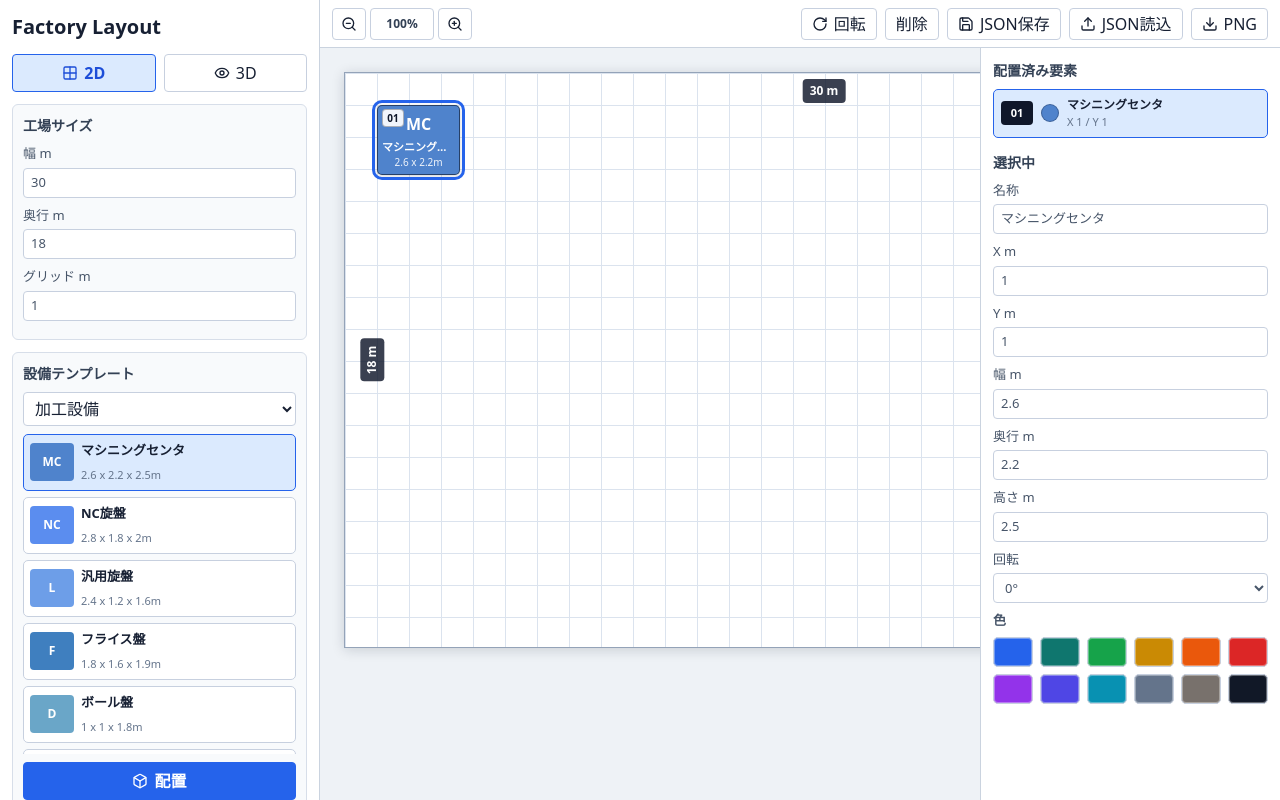
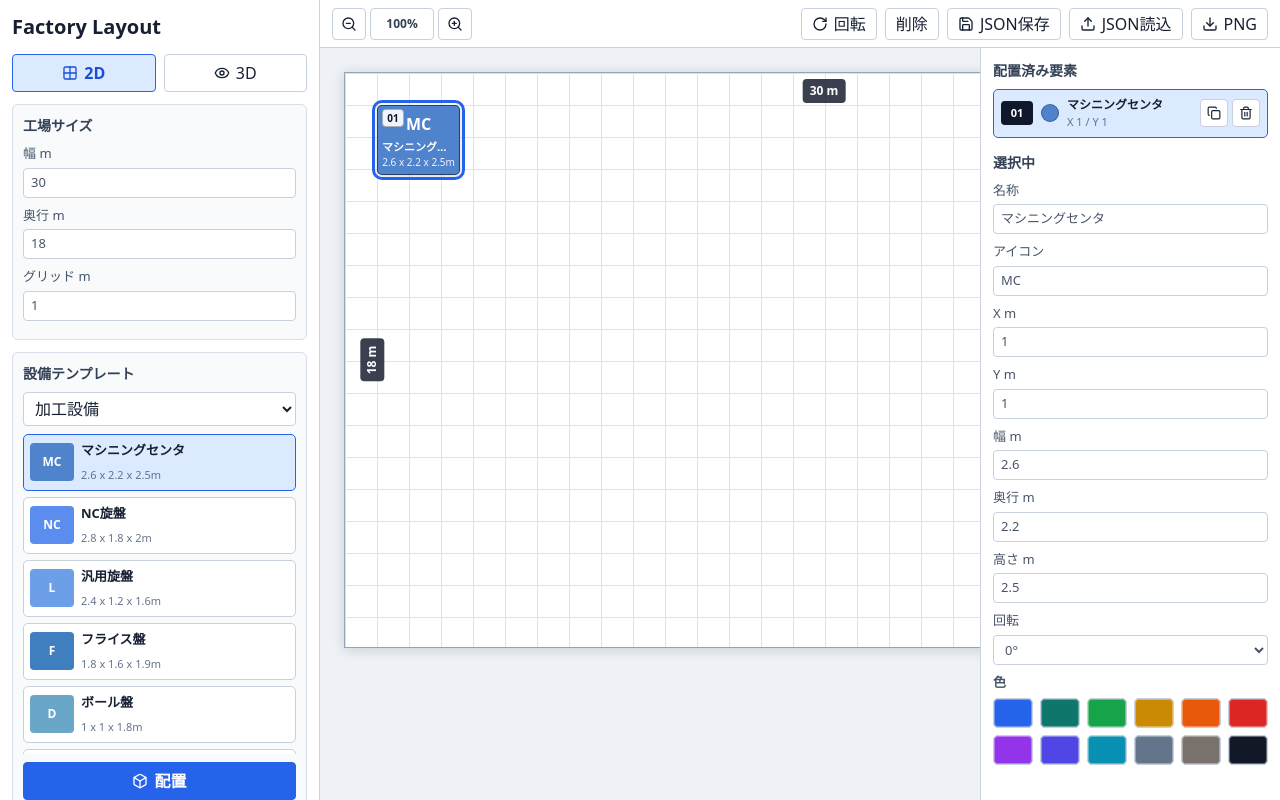
Before and after one commit to PlugBits/factory-layout, a React (Vite) app: page / in a window 1280 px wide. Both pictures are taken after a click on the button "配置". Built offline with nearby package versions, Linux system fonts and the light colour scheme.

Commit message:
Enhance 2D equipment editing

```diff
--- a/src/App.tsx
+++ b/src/App.tsx
@@ -1,5 +1,5 @@
 import { useEffect, useMemo, useRef, useState } from "react";
-import { Box, Download, Eye, Grid2X2, RotateCw, Save, Upload, ZoomIn, ZoomOut } from "lucide-react";
+import { Box, Copy, Download, Eye, Grid2X2, RotateCw, Save, Trash2, Upload, ZoomIn, ZoomOut } from "lucide-react";
 import { toPng } from "html-to-image";
 import * as THREE from "three";
 import { OrbitControls } from "three/examples/jsm/controls/OrbitControls.js";
@@ -62,6 +62,7 @@ const templates: EquipmentTemplate[] = [
   { id: "pallet", name: "パレット置場", category: "logistics", width: 2.4, depth: 1.4, height: 1.2, color: "#c28a4a", icon: "PL" },
   { id: "cart", name: "台車置場", category: "logistics", width: 2.0, depth: 1.2, height: 1.0, color: "#c69a62", icon: "台" },
   { id: "forklift-aisle", name: "フォークリフト通路", category: "logistics", width: 8.0, depth: 3.0, height: 0.05, color: "#facc15", icon: "通" },
+  { id: "walkway", name: "歩行通路", category: "logistics", width: 6.0, depth: 1.2, height: 0.05, color: "#22c55e", icon: "歩" },
   { id: "safety-fence", name: "安全柵", category: "safety", width: 4.0, depth: 0.2, height: 1.2, color: "#f59e0b", icon: "柵" },
   { id: "restricted", name: "立入禁止エリア", category: "safety", width: 3.0, depth: 2.0, height: 0.05, color: "#ef4444", icon: "禁" },
   { id: "fire-ext", name: "消火器", category: "safety", width: 0.4, depth: 0.4, height: 1.0, color: "#dc2626", icon: "火" },
@@ -121,6 +122,7 @@ function App() {
   const [selectedTemplateId, setSelectedTemplateId] = useState(templates[0].id);
   const [items, setItems] = useState<LayoutItem[]>([]);
   const [selectedId, setSelectedId] = useState<string | null>(null);
+  const [sizeEditId, setSizeEditId] = useState<string | null>(null);
   const [zoom, setZoom] = useState(1);
   const [drag, setDrag] = useState<{ id: string; dx: number; dy: number } | null>(null);
   const boardWrapRef = useRef<HTMLDivElement | null>(null);
@@ -130,7 +132,12 @@ function App() {
   const basePxPerMeter = useMemo(() => Math.max(22, Math.min(52, 960 / factory.width)), [factory.width]);
   const pxPerMeter = basePxPerMeter * zoom;
   const selectedItem = items.find((item) => item.id === selectedId) ?? null;
+  const sizeEditItem = items.find((item) => item.id === sizeEditId) ?? null;
   const selectedTemplate = templates.find((template) => template.id === selectedTemplateId) ?? templates[0];
+  const renderItems = useMemo(
+    () => items.map((item, index) => ({ item, itemNumber: index + 1 })).sort((left, right) => Number(isAreaItem(right.item)) - Number(isAreaItem(left.item))),
+    [items]
+  );
 
   const addSelectedTemplate = () => {
     const template = selectedTemplate;
@@ -184,6 +191,24 @@ function App() {
     if (!selectedId) return;
     setItems((current) => current.filter((item) => item.id !== selectedId));
     setSelectedId(null);
+  };
+
+  const deleteItem = (id: string) => {
+    setItems((current) => current.filter((item) => item.id !== id));
+    if (selectedId === id) setSelectedId(null);
+    if (sizeEditId === id) setSizeEditId(null);
+  };
+
+  const duplicateItem = (source: LayoutItem) => {
+    const id = makeId("item");
+    const copy = {
+      ...source,
+      id,
+      x: snap(clamp(source.x + (factory.grid || 1), 0, Math.max(0, factory.width - source.width)), factory.grid),
+      y: snap(clamp(source.y + (factory.grid || 1), 0, Math.max(0, factory.depth - source.depth)), factory.grid)
+    };
+    setItems((current) => [...current, copy]);
+    setSelectedId(id);
   };
 
   const rotateSelected = () => {
@@ -352,18 +377,16 @@ function App() {
               >
                 <div className="dimension dim-width">{factory.width} m</div>
                 <div className="dimension dim-depth">{factory.depth} m</div>
-                {items.map((item, index) => (
+                {renderItems.map(({ item, itemNumber }) => (
                   <LayoutItemView
                     key={item.id}
                     item={item}
-                    itemNumber={index + 1}
+                    itemNumber={itemNumber}
                     selected={item.id === selectedId}
+                    area={isAreaItem(item)}
                     pxPerMeter={pxPerMeter}
                     onPointerDown={(event) => startDrag(event, item)}
-                    onDoubleClick={() => {
-                      const name = window.prompt("設備名を入力してください", item.name);
-                      if (name !== null) updateItem(item.id, { name });
-                    }}
+                    onDoubleClick={() => setSizeEditId(item.id)}
                   />
                 ))}
               </div>
@@ -376,7 +399,7 @@ function App() {
             <div className="panel-title">配置済み要素</div>
             <div className="placed-list">
               {items.length ? items.map((item, index) => (
-                <button
+                <div
                   key={item.id}
                   className={item.id === selectedId ? "placed-item selected" : "placed-item"}
                   onClick={() => setSelectedId(item.id)}
@@ -387,7 +410,27 @@ function App() {
                     <strong>{item.name}</strong>
                     <small>X {item.x} / Y {item.y}</small>
                   </span>
-                </button>
+                  <span className="placed-actions">
+                    <button
+                      onClick={(event) => {
+                        event.stopPropagation();
+                        duplicateItem(item);
+                      }}
+                      aria-label="複製"
+                    >
+                      <Copy size={14} />
+                    </button>
+                    <button
+                      onClick={(event) => {
+                        event.stopPropagation();
+                        deleteItem(item.id);
+                      }}
+                      aria-label="削除"
+                    >
+                      <Trash2 size={14} />
+                    </button>
+                  </span>
+                </div>
               )) : (
                 <p>配置済み要素はありません</p>
               )}
@@ -397,6 +440,7 @@ function App() {
             {selectedItem ? (
               <>
                 <label>名称<input value={selectedItem.name} onChange={(event) => updateItem(selectedItem.id, { name: event.target.value })} /></label>
+                <label>アイコン<input value={selectedItem.icon} maxLength={6} onChange={(event) => updateItem(selectedItem.id, { icon: event.target.value })} /></label>
                 <label>X m<input type="number" value={selectedItem.x} step={factory.grid} onChange={(event) => updateItem(selectedItem.id, { x: Number(event.target.value) })} /></label>
                 <label>Y m<input type="number" value={selectedItem.y} step={factory.grid} onChange={(event) => updateItem(selectedItem.id, { y: Number(event.target.value) })} /></label>
                 <label>幅 m<input type="number" value={selectedItem.width} step={0.1} onChange={(event) => updateItem(selectedItem.id, { width: Number(event.target.value) })} /></label>
@@ -426,28 +470,43 @@ function App() {
           </aside>
         </section>
       </main>
+      {sizeEditItem ? (
+        <div className="modal-backdrop" onMouseDown={() => setSizeEditId(null)}>
+          <div className="size-modal" onMouseDown={(event) => event.stopPropagation()}>
+            <header>
+              <strong>サイズ変更</strong>
+              <button onClick={() => setSizeEditId(null)}>閉じる</button>
+            </header>
+            <label>幅 X m<input type="number" value={sizeEditItem.width} min={factory.grid} step={factory.grid} onChange={(event) => updateItem(sizeEditItem.id, { width: snapSize(Number(event.target.value), factory.grid) })} /></label>
+            <label>奥行 Y m<input type="number" value={sizeEditItem.depth} min={factory.grid} step={factory.grid} onChange={(event) => updateItem(sizeEditItem.id, { depth: snapSize(Number(event.target.value), factory.grid) })} /></label>
+            <label>高さ Z m<input type="number" value={sizeEditItem.height} min={0.05} step={factory.grid} onChange={(event) => updateItem(sizeEditItem.id, { height: snapSize(Number(event.target.value), factory.grid) })} /></label>
+          </div>
+        </div>
+      ) : null}
     </div>
   );
 }
 
-function LayoutItemView({ item, itemNumber, selected, pxPerMeter, onPointerDown, onDoubleClick }: {
+function LayoutItemView({ item, itemNumber, selected, area, pxPerMeter, onPointerDown, onDoubleClick }: {
   item: LayoutItem;
   itemNumber: number;
   selected: boolean;
+  area: boolean;
   pxPerMeter: number;
   onPointerDown: (event: React.PointerEvent) => void;
   onDoubleClick: () => void;
 }) {
   return (
     <div
-      className={`layout-item ${selected ? "selected" : ""}`}
+      className={`layout-item ${selected ? "selected" : ""} ${area ? "area-item" : ""}`}
       style={{
         left: item.x * pxPerMeter,
         top: item.y * pxPerMeter,
         width: item.width * pxPerMeter,
         height: item.depth * pxPerMeter,
         backgroundColor: item.color,
-        transform: `rotate(${item.rotation}deg)`
+        transform: `rotate(${item.rotation}deg)`,
+        zIndex: area ? 1 : 5
       }}
       onPointerDown={onPointerDown}
       onDoubleClick={onDoubleClick}
@@ -455,7 +514,7 @@ function LayoutItemView({ item, itemNumber, selected, pxPerMeter, onPointerDown,
       <div className="item-number">{String(itemNumber).padStart(2, "0")}</div>
       <div className="item-icon">{item.icon}</div>
       <div className="item-name">{item.name}</div>
-      <div className="item-size">{item.width} x {item.depth}m</div>
+      <div className="item-size">{item.width} x {item.depth} x {item.height}m</div>
     </div>
   );
 }
@@ -606,6 +665,15 @@ function ThreePreview({ factory, items, selectedId, orbitTargetMode }: { factory
 function snap(value: number, grid: number) {
   if (!grid) return value;
   return Number((Math.round(value / grid) * grid).toFixed(3));
+}
+
+function snapSize(value: number, grid: number) {
+  const snapped = snap(value, grid || 0.1);
+  return Number(Math.max(grid || 0.1, snapped).toFixed(3));
+}
+
+function isAreaItem(item: LayoutItem) {
+  return item.height <= 0.1 || item.templateId === "crane" || item.templateId.includes("aisle") || item.templateId === "restricted" || item.templateId === "walkway";
 }
 
 function clamp(value: number, min: number, max: number) {
--- a/src/styles.css
+++ b/src/styles.css
@@ -288,6 +288,22 @@ select {
   box-shadow: 0 1px 4px rgba(15, 23, 42, 0.2);
 }
 
+.layout-item.area-item {
+  border: 2px dashed currentColor;
+  color: #0f172a;
+  opacity: 0.42;
+  box-shadow: none;
+}
+
+.layout-item.area-item .item-name,
+.layout-item.area-item .item-size {
+  color: #0f172a;
+}
+
+.layout-item.area-item .item-icon {
+  color: #0f172a;
+}
+
 .item-number {
   position: absolute;
   top: 3px;
@@ -381,13 +397,16 @@ select {
 
 .placed-item {
   display: grid;
-  grid-template-columns: 32px 18px minmax(0, 1fr);
+  grid-template-columns: 32px 18px minmax(0, 1fr) auto;
   align-items: center;
   gap: 8px;
   min-height: 44px;
   border-radius: 5px;
+  border: 1px solid #c7d0df;
+  background: #fff;
   padding: 6px 7px;
   text-align: left;
+  cursor: pointer;
 }
 
 .placed-item.selected {
@@ -431,6 +450,20 @@ select {
   font-size: 11px;
 }
 
+.placed-actions {
+  display: inline-flex;
+  gap: 4px;
+}
+
+.placed-actions button {
+  display: inline-grid;
+  place-items: center;
+  width: 28px;
+  min-height: 28px;
+  border-radius: 4px;
+  padding: 0;
+}
+
 .field-title {
   margin-bottom: 6px;
   color: #475569;
@@ -459,3 +492,38 @@ select {
   outline: 3px solid #0f172a;
   outline-offset: 2px;
 }
+
+.modal-backdrop {
+  position: fixed;
+  inset: 0;
+  z-index: 100;
+  display: grid;
+  place-items: center;
+  background: rgba(15, 23, 42, 0.38);
+}
+
+.size-modal {
+  width: min(360px, calc(100vw - 32px));
+  border: 1px solid #c7d0df;
+  border-radius: 6px;
+  background: #fff;
+  box-shadow: 0 18px 50px rgba(15, 23, 42, 0.28);
+  padding: 14px;
+}
+
+.size-modal header {
+  display: flex;
+  align-items: center;
+  justify-content: space-between;
+  margin-bottom: 12px;
+}
+
+.size-modal header strong {
+  color: #172033;
+  font-size: 15px;
+}
+
+.size-modal header button {
+  border-radius: 4px;
+  padding: 4px 9px;
+}
```
